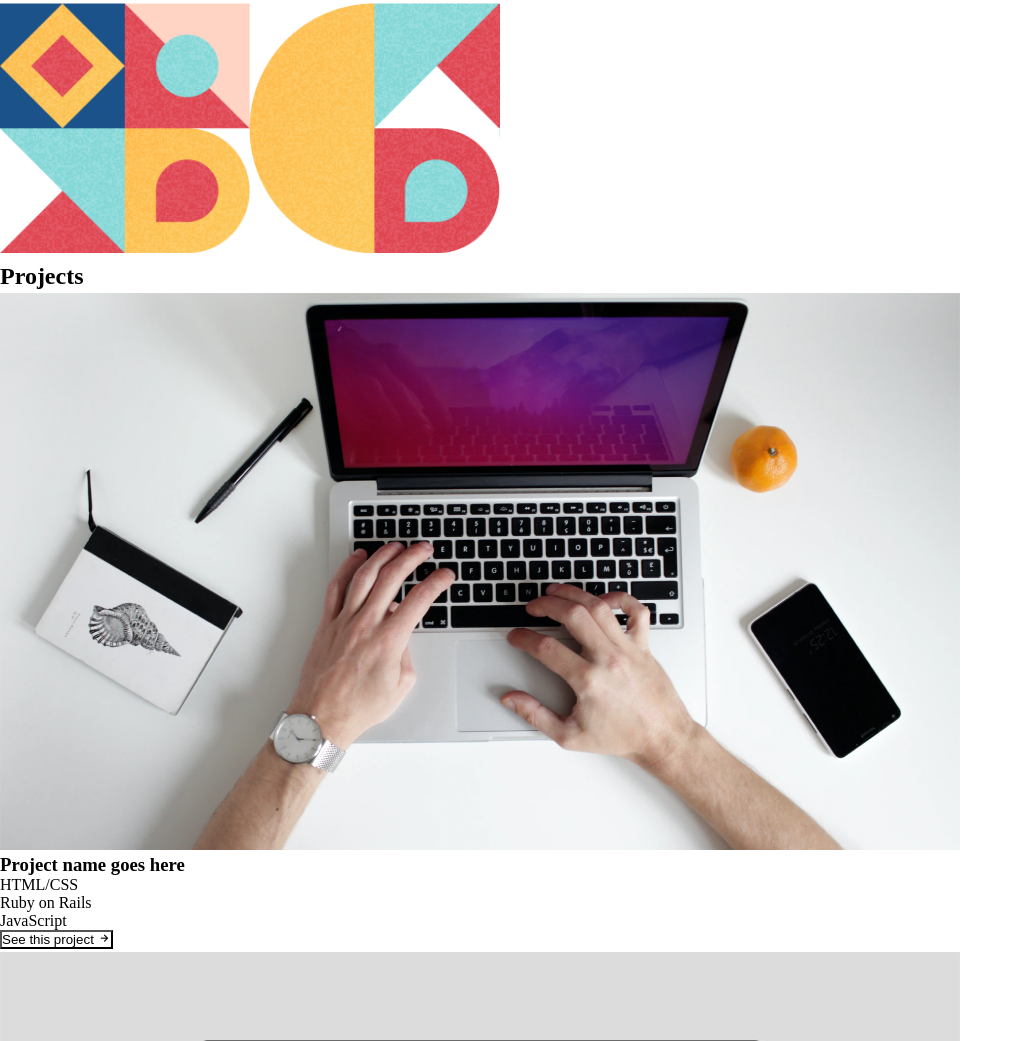
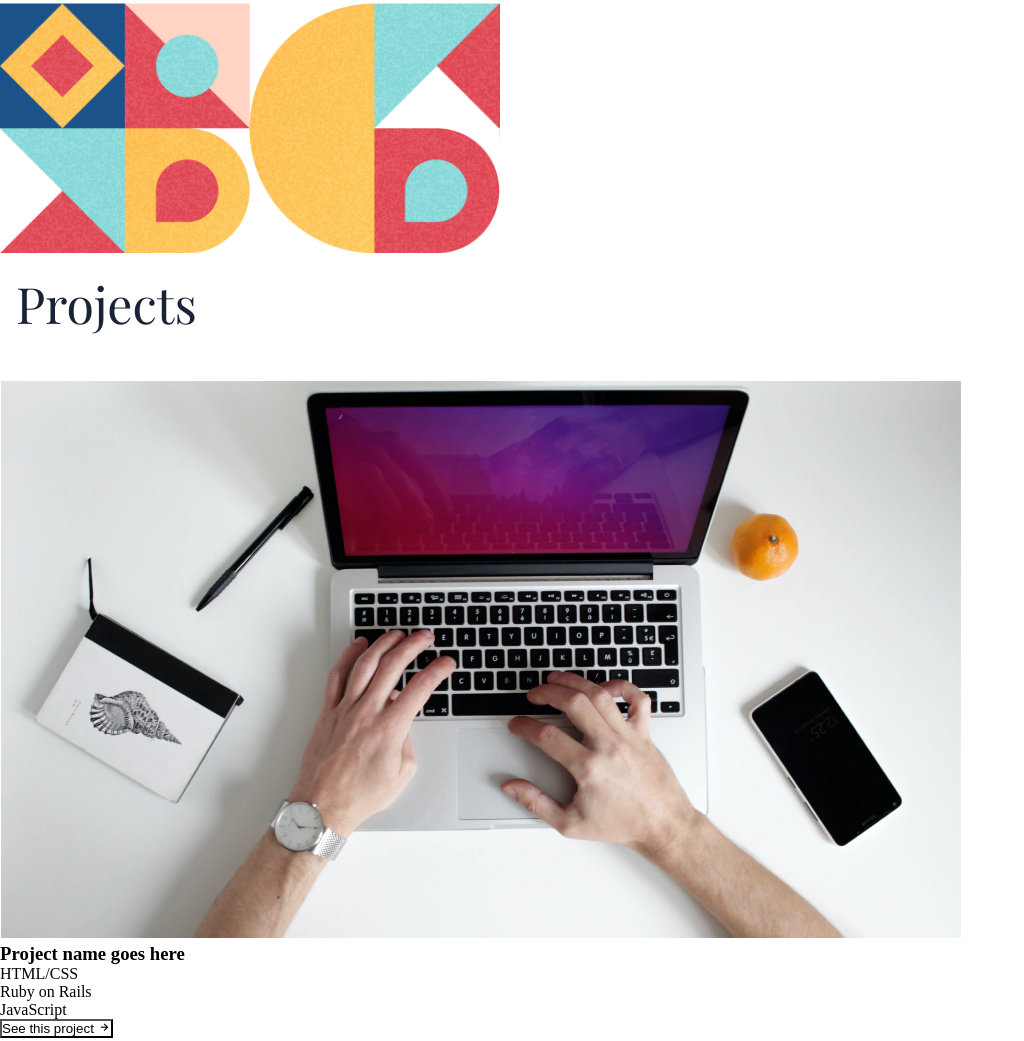
Before and after one commit to kelwilson/porfolio-reform, a website: page index.html in a window 1280 px wide. Shown: the part 407-1448 px from the top of the page, without its empty margins (0-1024 px from the left). Drawn offline with nearby package versions, Linux system fonts and the light colour scheme.

Commit message:
Add styles to the project sections and project images

```diff
--- a/index.html
+++ b/index.html
@@ -42,11 +42,11 @@
         <div id="main-background-img"></div>
       </section>
       <section>
-        <div>
+        <div class="project-div">
           <h2>Projects</h2>
         </div>
 
-        <div>
+        <div class="img-div">
           <img src="images/first.png" alt="" />
         </div>
         <div>
@@ -62,7 +62,7 @@
             See this project <i class="bx bx-right-arrow-alt"></i>
           </button>
         </div>
-        <div>
+        <div class="img-div">
           <img src="images/second.png" alt="" />
         </div>
         <div>
@@ -78,7 +78,7 @@
             See this project <i class="bx bx-right-arrow-alt"></i>
           </button>
         </div>
-        <div>
+        <div class="img-div">
           <img src="images/third.png" alt="" />
         </div>
         <div>
@@ -94,7 +94,7 @@
             See this project <i class="bx bx-right-arrow-alt"></i>
           </button>
         </div>
-        <div>
+        <div class="img-div">
           <img src="images/fouth.png" alt="" />
         </div>
         <div>
@@ -110,7 +110,7 @@
             See this project <i class="bx bx-right-arrow-alt"></i>
           </button>
         </div>
-        <div>
+        <div class="img-div">
           <img src="images/fifth.png" alt="" />
         </div>
         <div>
@@ -126,7 +126,7 @@
             See this project <i class="bx bx-right-arrow-alt"></i>
           </button>
         </div>
-        <div>
+        <div class="img-div">
           <img src="images/six.png" alt="" />
         </div>
         <div>
--- a/style.css
+++ b/style.css
@@ -67,7 +67,6 @@
   border: 1px solid #1a2236;
   padding: 12px 90px;
   margin-top: 10px;
-
   font-family: "Poppins", sans-serif;
   font-style: normal;
   font-weight: 500;
@@ -85,3 +84,24 @@
   height: 260px;
   background-size: contain;
 }
+
+.project-div {
+  padding: 16px;
+}
+
+.project-div h2 {
+  font-family: "Playfair Display", serif;
+  font-style: normal;
+  font-weight: 400;
+  font-size: 50px;
+  line-height: 100%;
+  color: #1a2236;
+}
+
+.img-div {
+  border: 0.333333px solid rgba(255, 255, 255, 0.1);
+}
+
+.img-div img {
+  padding-top: 32px;
+}
```
